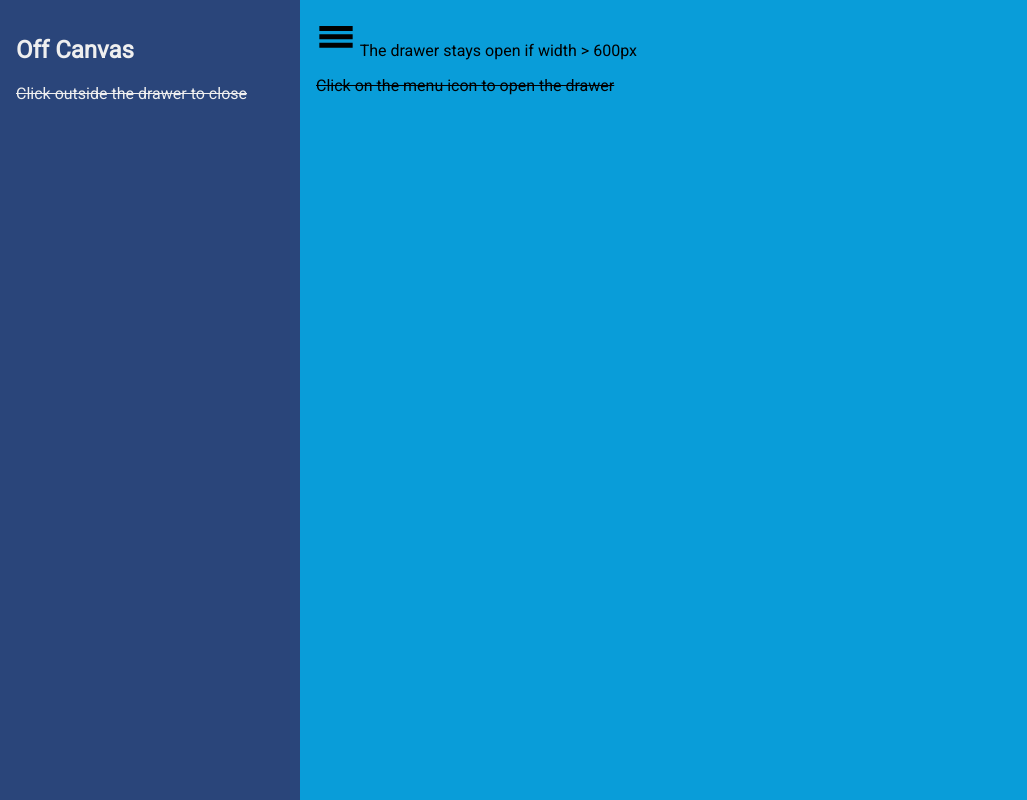
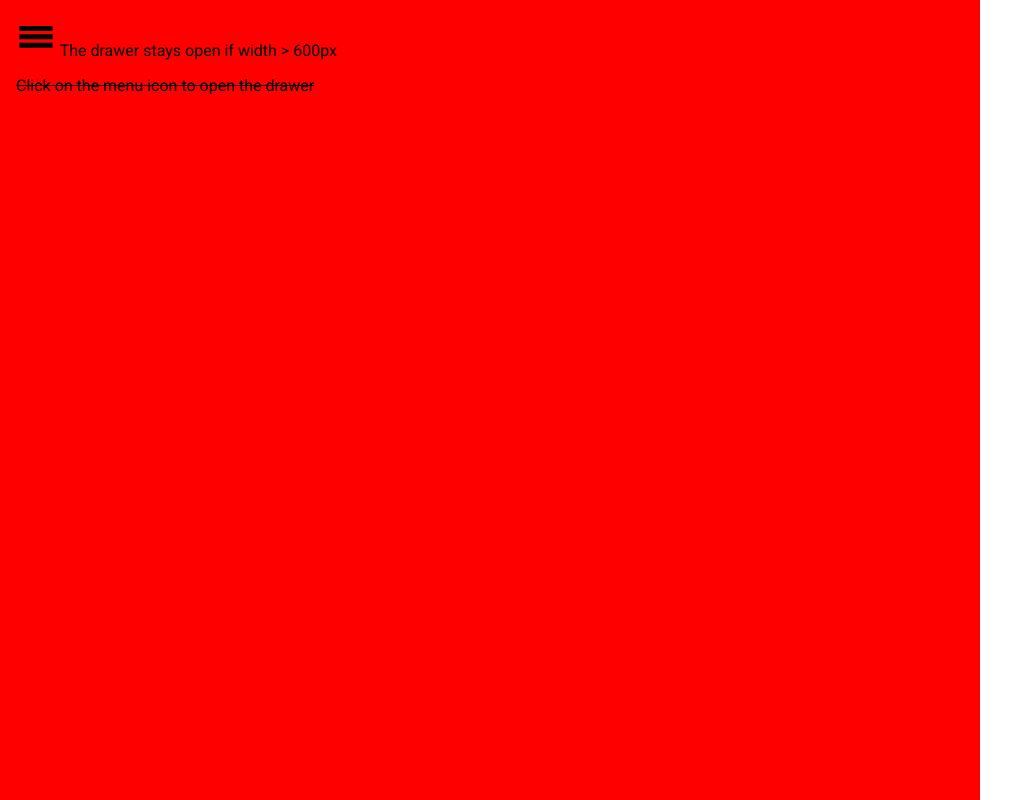
Before and after one commit to EHawks/htmlProjects, a plain HTML site: page portfolio/Nav-Menu/index.html in a window 1280 px wide. Both pictures are taken after a click on the link 476 px from the left and 50 px from the top of the page. Shown: the whole page, without its empty margins (0-1027 px from the left). Drawn offline with Linux system fonts and the light colour scheme.

Commit message:
nav updates

```diff
--- a/portfolio/Nav-Menu/index.html
+++ b/portfolio/Nav-Menu/index.html
@@ -24,6 +24,15 @@ nav, main {
 main {
 	width: 100%;
 	height: 100%;
+	transition: transform 0.5s ease;
+}
+
+main.open{
+	transform: translate(300px, 0);
+	width: auto;
+	flex-grow: 1;
+	transition: transform 0.5s ease;
+
 }
 
 /*
@@ -37,9 +46,9 @@ nav {
 	position: absolute;
 	/* This trasform moves the drawer off canvas. */
 	-webkit-transform: translate(-300px, 0);
-	transform: translate(-300px, 0);
+	transform: translate(-300px, 0px);
 	/* Optionally, we animate the drawer. */
-	transition: transform 0.3s ease;
+	transition: transform 0.5s ease;
 }
 
 nav.open {
@@ -56,6 +65,10 @@ nav.open {
 		transform: translate(0, 0);
 	}
 
+	nav.open {
+		transform: translate(-300px, 0);
+	}
+
 	/* We use Flexbox on the parent. */
 	body {
 		display: -webkit-flex;
@@ -68,6 +81,13 @@ nav.open {
 		/* Flex-grow streches the main content to fill all available space. */
 		flex-grow: 1;
 	}
+
+	main.open {
+		transform: translate(-300px, 0);
+		width: auto;
+		background-color: red;
+	}
+
 }
 
 /* If there is space (> 800px), we keep the drawer open by default. */
@@ -105,9 +125,7 @@ nav.open {
 
 		menu.addEventListener('click', function(e) {
 			drawer.classList.toggle('open');
+			main.classList.toggle('open');
 			e.stopPropagation();
 		});
-		main.addEventListener('click', function() {
-			drawer.classList.remove('open');
-		});
 	</script>
```
